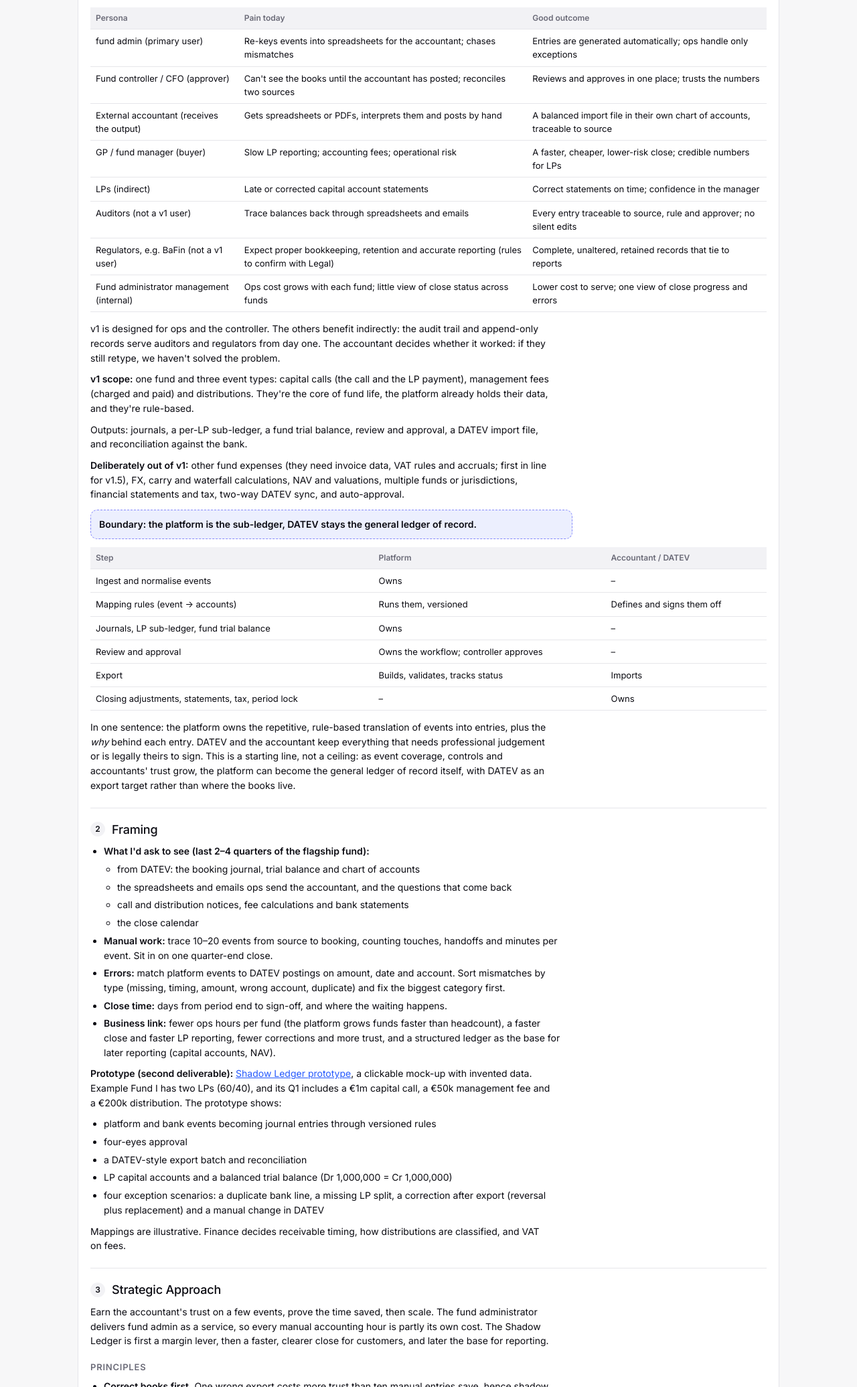
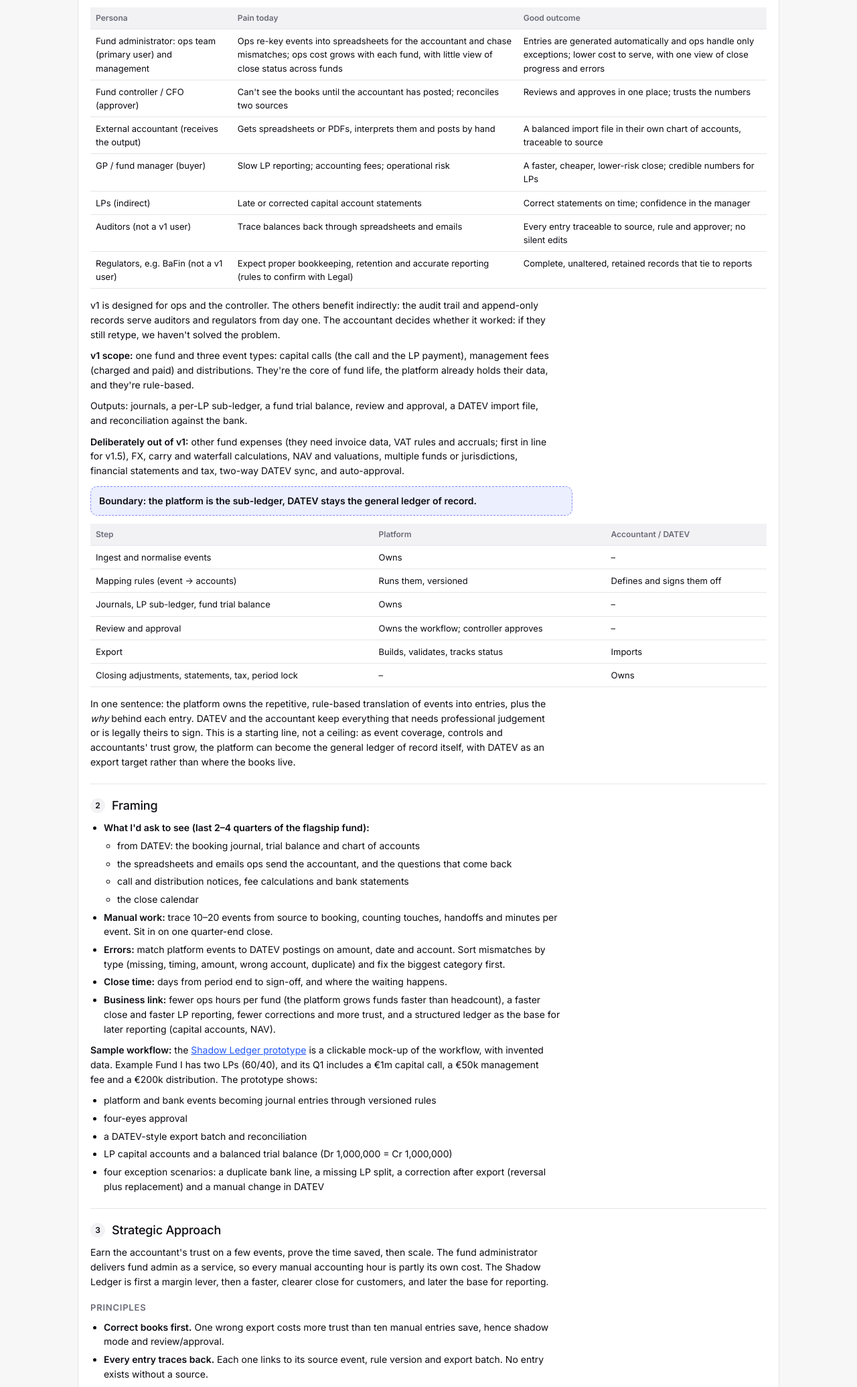
Before and after one commit to hashir107/shadow-ledger-mvp, a plain HTML site: page submission.html in a window 1280 px wide. Shown: the part 1878-3949 px from the top of the page at 67% size. Drawn offline with Linux system fonts and the light colour scheme.

Commit message:
Merge fund administrator personas and reword the sample workflow note
Co-Authored-By: Claude Opus 5.5 <noreply@anthropic.com>
Claude-Session: https://claude.ai/code/session_01ELY2WSD1hFA5qSy6MsPQwP

```diff
--- a/submission.html
+++ b/submission.html
@@ -113,14 +113,13 @@
           <table>
             <thead><tr><th>Persona</th><th>Pain today</th><th>Good outcome</th></tr></thead>
             <tbody>
-              <tr><td>fund admin (primary user)</td><td>Re-keys events into spreadsheets for the accountant; chases mismatches</td><td>Entries are generated automatically; ops handle only exceptions</td></tr>
+              <tr><td>Fund administrator: ops team (primary user) and management</td><td>Ops re-key events into spreadsheets for the accountant and chase mismatches; ops cost grows with each fund, with little view of close status across funds</td><td>Entries are generated automatically and ops handle only exceptions; lower cost to serve, with one view of close progress and errors</td></tr>
               <tr><td>Fund controller / CFO (approver)</td><td>Can't see the books until the accountant has posted; reconciles two sources</td><td>Reviews and approves in one place; trusts the numbers</td></tr>
               <tr><td>External accountant (receives the output)</td><td>Gets spreadsheets or PDFs, interprets them and posts by hand</td><td>A balanced import file in their own chart of accounts, traceable to source</td></tr>
               <tr><td>GP / fund manager (buyer)</td><td>Slow LP reporting; accounting fees; operational risk</td><td>A faster, cheaper, lower-risk close; credible numbers for LPs</td></tr>
               <tr><td>LPs (indirect)</td><td>Late or corrected capital account statements</td><td>Correct statements on time; confidence in the manager</td></tr>
               <tr><td>Auditors (not a v1 user)</td><td>Trace balances back through spreadsheets and emails</td><td>Every entry traceable to source, rule and approver; no silent edits</td></tr>
               <tr><td>Regulators, e.g. BaFin (not a v1 user)</td><td>Expect proper bookkeeping, retention and accurate reporting (rules to confirm with Legal)</td><td>Complete, unaltered, retained records that tie to reports</td></tr>
-              <tr><td>Fund administrator management (internal)</td><td>Ops cost grows with each fund; little view of close status across funds</td><td>Lower cost to serve; one view of close progress and errors</td></tr>
             </tbody>
           </table>
         </div>
@@ -167,7 +166,7 @@
           <li><b>Business link:</b> fewer ops hours per fund (the platform grows funds faster than headcount), a faster close and faster LP reporting, fewer corrections and more trust, and a structured ledger as the base for later reporting (capital accounts, NAV).</li>
         </ul>
 
-        <p><b>Prototype (second deliverable):</b> <a href="demo.html">Shadow Ledger prototype</a>, a clickable mock-up with invented data. Example Fund I has two LPs (60/40), and its Q1 includes a €1m capital call, a €50k management fee and a €200k distribution. The prototype shows:</p>
+        <p><b>Sample workflow:</b> the <a href="demo.html">Shadow Ledger prototype</a> is a clickable mock-up of the workflow, with invented data. Example Fund I has two LPs (60/40), and its Q1 includes a €1m capital call, a €50k management fee and a €200k distribution. The prototype shows:</p>
         <ul>
           <li>platform and bank events becoming journal entries through versioned rules</li>
           <li>four-eyes approval</li>
@@ -175,7 +174,6 @@
           <li>LP capital accounts and a balanced trial balance (Dr 1,000,000 = Cr 1,000,000)</li>
           <li>four exception scenarios: a duplicate bank line, a missing LP split, a correction after export (reversal plus replacement) and a manual change in DATEV</li>
         </ul>
-        <p>Mappings are illustrative. Finance decides receivable timing, how distributions are classified, and VAT on fees.</p>
       </section>
 
       <!-- SECTION: 3. Strategic Approach -->
```
